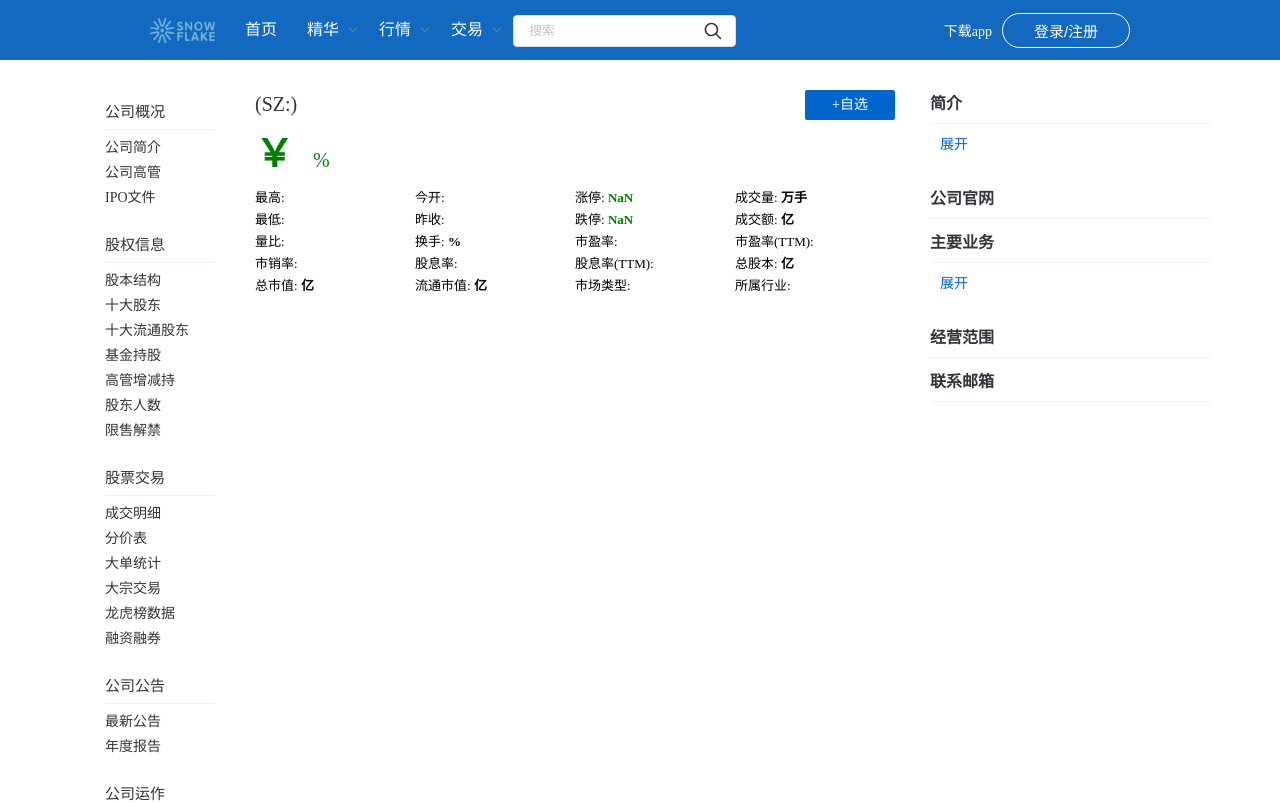
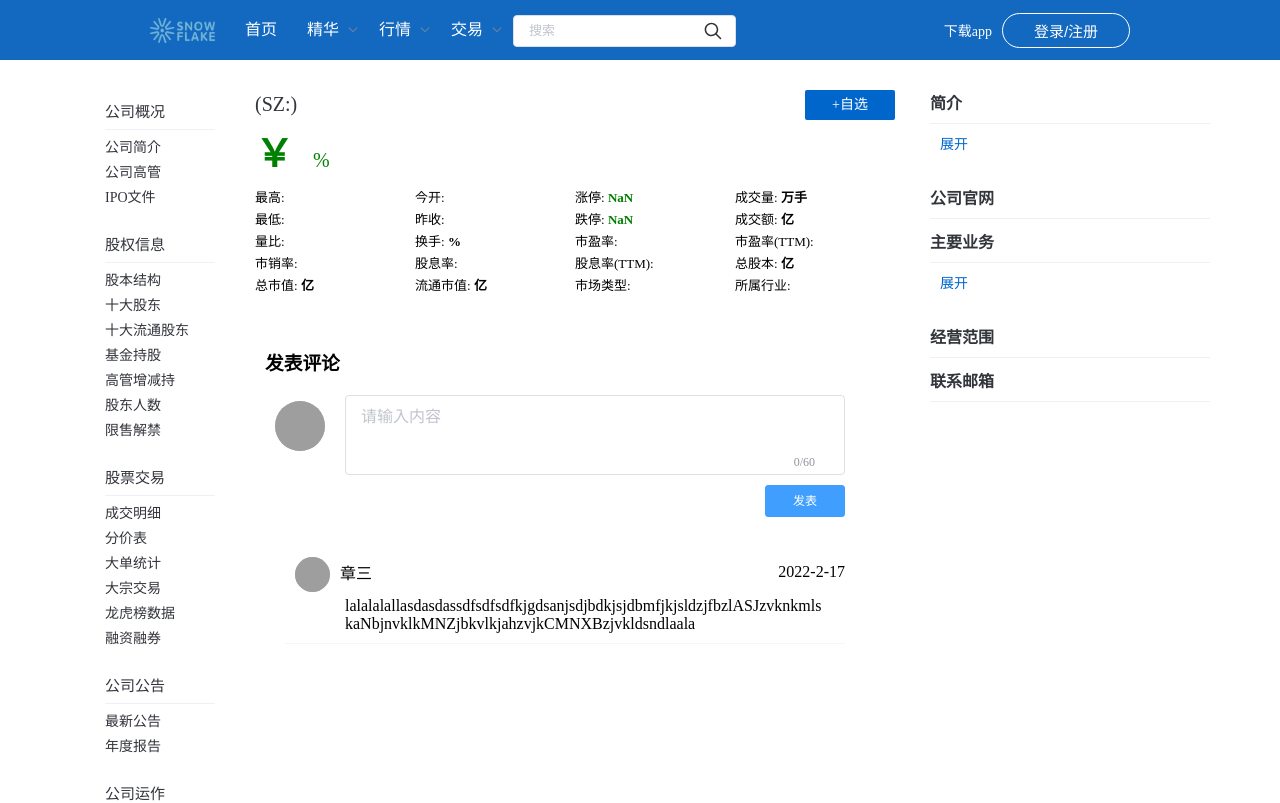
Before and after one commit to lty121918/graduation-project, a Vue app: page /stock/1 in a window 1280 px wide. Shown: the top 803 px of the page. Built offline with nearby package versions, Linux system fonts and the light colour scheme; no server answers; grey boxes are pictures that could not be loaded.

Commit message:
fix: 增加了评论功能

```diff
--- /dev/null
+++ b/src/components/comment/index.vue
@@ -0,0 +1,139 @@
+<template>
+  <div class="comment">
+    <h3 class="comment__header">发表评论</h3>
+    <div class="comment__main">
+      <el-avatar :size="50" :src="circleUrl"></el-avatar>
+      <el-input
+        type="textarea"
+        placeholder="请输入内容"
+        v-model="textarea"
+        maxlength="60"
+        resize="none"
+        show-word-limit
+      >
+      </el-input>
+      <el-button type="primary" size="small" @click="reply">发表</el-button>
+    </div>
+    <div class="comment__items">
+      <div class="comment__items__info" v-for="(item, index) in commentData">
+        <div class="comment__items__info-avatar">
+          <el-avatar :size="35" :src="item.avatar"></el-avatar>
+        </div>
+        <div class="comment__items__info-username">{{ item.username }}</div>
+        <div class="comment__items__info-data">{{ item.date }}</div>
+        <div class="comment__items__info-content">{{ item.content }}</div>
+      </div>
+    </div>
+  </div>
+</template>
+
+<script>
+export default {
+  name: "Comment",
+  data() {
+    return {
+      circleUrl:
+        "https://cube.elemecdn.com/3/7c/3ea6beec64369c2642b92c6726f1epng.png",
+      textarea: "",
+      commentData: [
+        {
+          username: "章三",
+          avatar:
+            "https://cube.elemecdn.com/3/7c/3ea6beec64369c2642b92c6726f1epng.png",
+          date: "2022-2-17",
+          content:
+            "lalalalallasdasdassdfsdfsdfkjgdsanjsdjbdkjsjdbmfjkjsldzjfbzlASJzvknkmlskaNbjnvklkMNZjbkvlkjahzvjkCMNXBzjvkldsndlaala",
+          reply: {
+            username: "章22三",
+            date: "2022-2-18",
+            content:
+              "lalalasdasdassdfsdfsdfkjgdsanjsdjbdkjsjdbmfjkjsldzjfbzlASJzvknkmlskaNbjnvklkMNZjbkvlkjahzvjkCMNXBzjvkldsndlalala",
+          },
+        },
+      ],
+    };
+  },
+  methods: {
+    reply() {
+      let newComment = {
+        username: "章三",
+        avatar:this.circleUrl,
+        date: this.getTime(),
+        content:this.textarea,
+        reply: [],
+      };
+      this.commentData.unshift(newComment);
+      this.textarea='';
+    },
+    getTime(){
+        let time=new Date();
+        let year=time.getFullYear();
+        let mounth=time.getMonth()+1;
+        let date=time.getDate();
+        let hour= time.getHours();//得到小时数
+        let minute= time.getMinutes();//得到分钟数
+        return  `${year}-${mounth}-${date}  ${hour}:${minute}`;
+    }
+  },
+};
+</script>
+
+<style lang="less">
+.comment {
+  margin-top: 50px;
+  margin-left: 10px;
+  .el-avatar {
+    display: inline-block;
+    margin-bottom: 20px;
+    margin-left: 10px;
+  }
+  .el-textarea {
+    width: 500px;
+    padding-top: 20px;
+    .el-textarea__inner {
+      height: 80px;
+      margin-left: 20px;
+      font-size: 16px;
+      padding-top: 10px;
+    }
+  }
+  .el-button {
+    display: block;
+    margin-left: auto;
+    margin-right: 50px;
+    margin-top: 10px;
+    width: 80px;
+  }
+  //评论区
+  &__items {
+    padding: 20px;
+    margin-right: 30px;
+    &__info {
+      display: flex;
+      flex-direction: row;
+      justify-content: flex-start;
+      margin-top: 10px;
+      margin-bottom: 10px;
+      align-items: center;
+      flex-wrap: wrap;
+      border-bottom: 1px solid #f6f6f6;
+      &-avatar {
+        margin-top: 10px;
+        height: 40px;
+      }
+      &-username {
+        margin-left: 10px;
+      }
+      &-data {
+        margin-left: auto;
+      }
+      &-content {
+        width: 480px;
+        margin-left: 60px;
+        word-wrap: break-word;
+        margin-bottom: 10px;
+      }
+    }
+  }
+}
+</style>
--- a/src/views/stock/index.vue
+++ b/src/views/stock/index.vue
@@ -167,7 +167,13 @@
       <div class="stock__main__echarts">
         <Aecharts :echartsData="echartsData" v-if="flag"></Aecharts>
       </div>
+              <div class="stock__main__comment">
+        <Comment></Comment>
+      </div>
     </div>
+
+
+<!-- 右侧侧边栏 -->
     <div class="stock__side">
       <div class="stock__side-item">
         <div class="stock__side__title">简介</div>
@@ -218,6 +224,7 @@
 import { PostStock } from "../../request/api";
 import Aecharts from "./components/stockEcharts/Echarts.vue";
 import Ellipsis from "./components/ellipsis/index.vue";
+import Comment from "../../components/comment/index.vue"
 export default {
   data() {
     return {
@@ -291,6 +298,7 @@ export default {
   components: {
     Aecharts,
     Ellipsis,
+    Comment
   },
 };
 </script>
```
